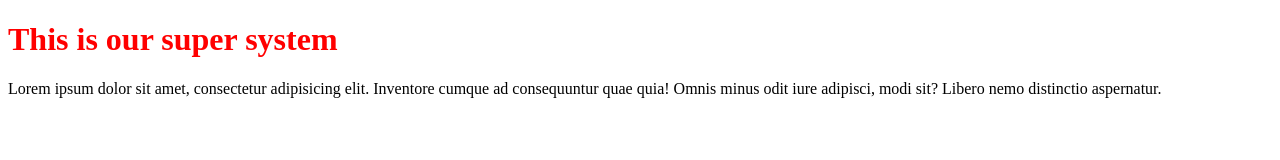
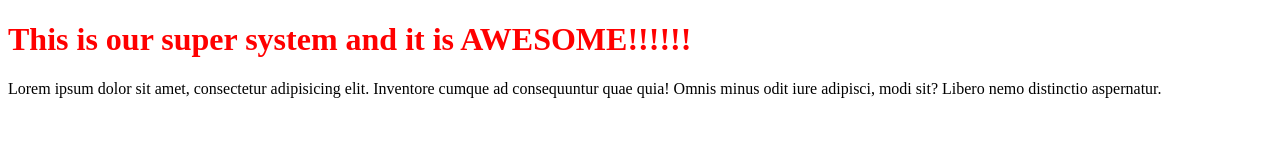
Before and after one commit to LCBOsyndicate/super-system, a plain HTML site: page index.html in a window 1280 px wide. Drawn offline with Linux system fonts and the light colour scheme.

Commit message:
I changed the h1

```diff
--- a/index.html
+++ b/index.html
@@ -7,7 +7,7 @@
 </head>
 <body>
 	<main>
-		<h1>This is our super system</h1>
+		<h1>This is our super system and it is AWESOME!!!!!!</h1>
 		<p>Lorem ipsum dolor sit amet, consectetur adipisicing elit. Inventore cumque ad consequuntur quae quia! Omnis minus odit iure adipisci, modi sit? Libero nemo distinctio aspernatur.</p>
 	</main>
 </body>
```
